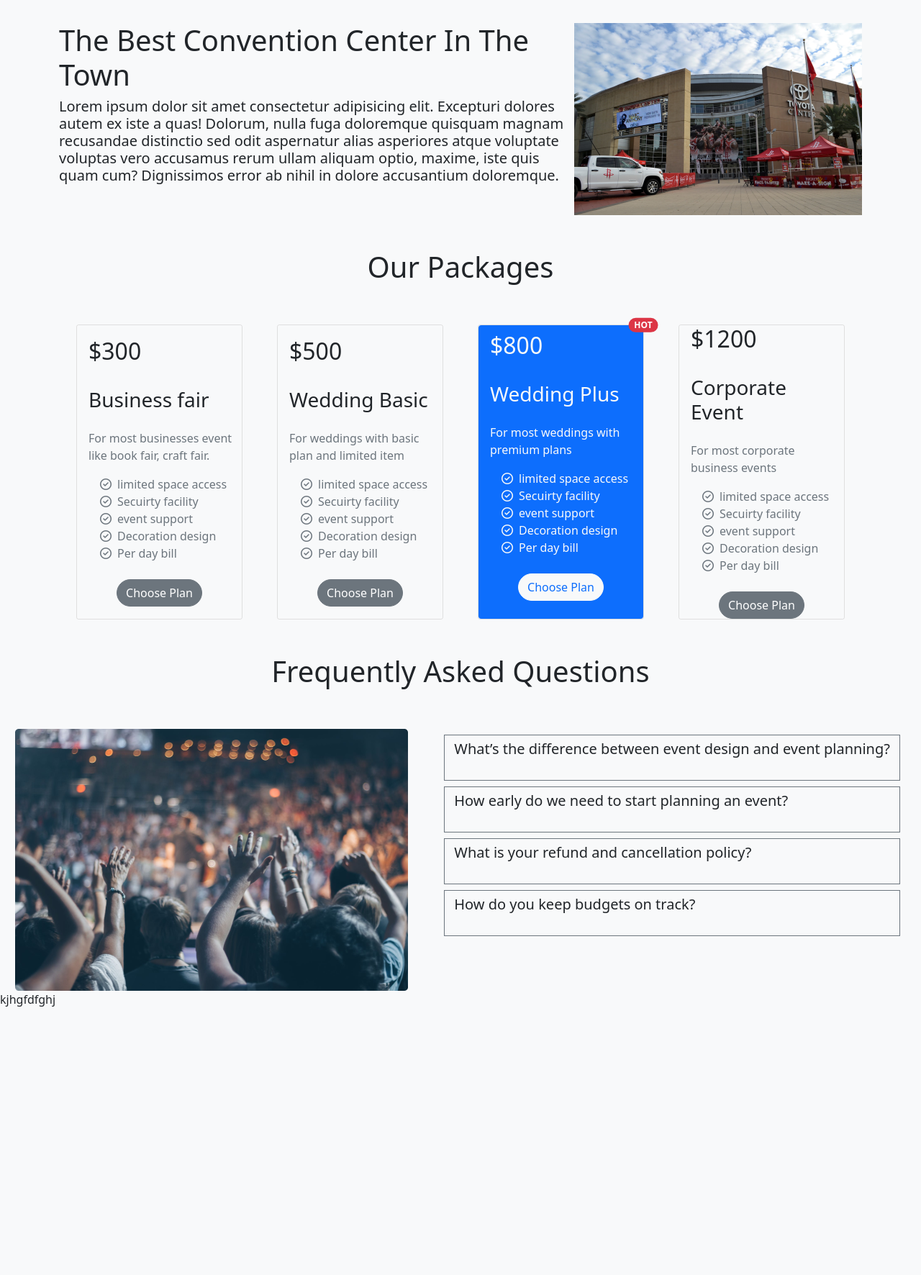
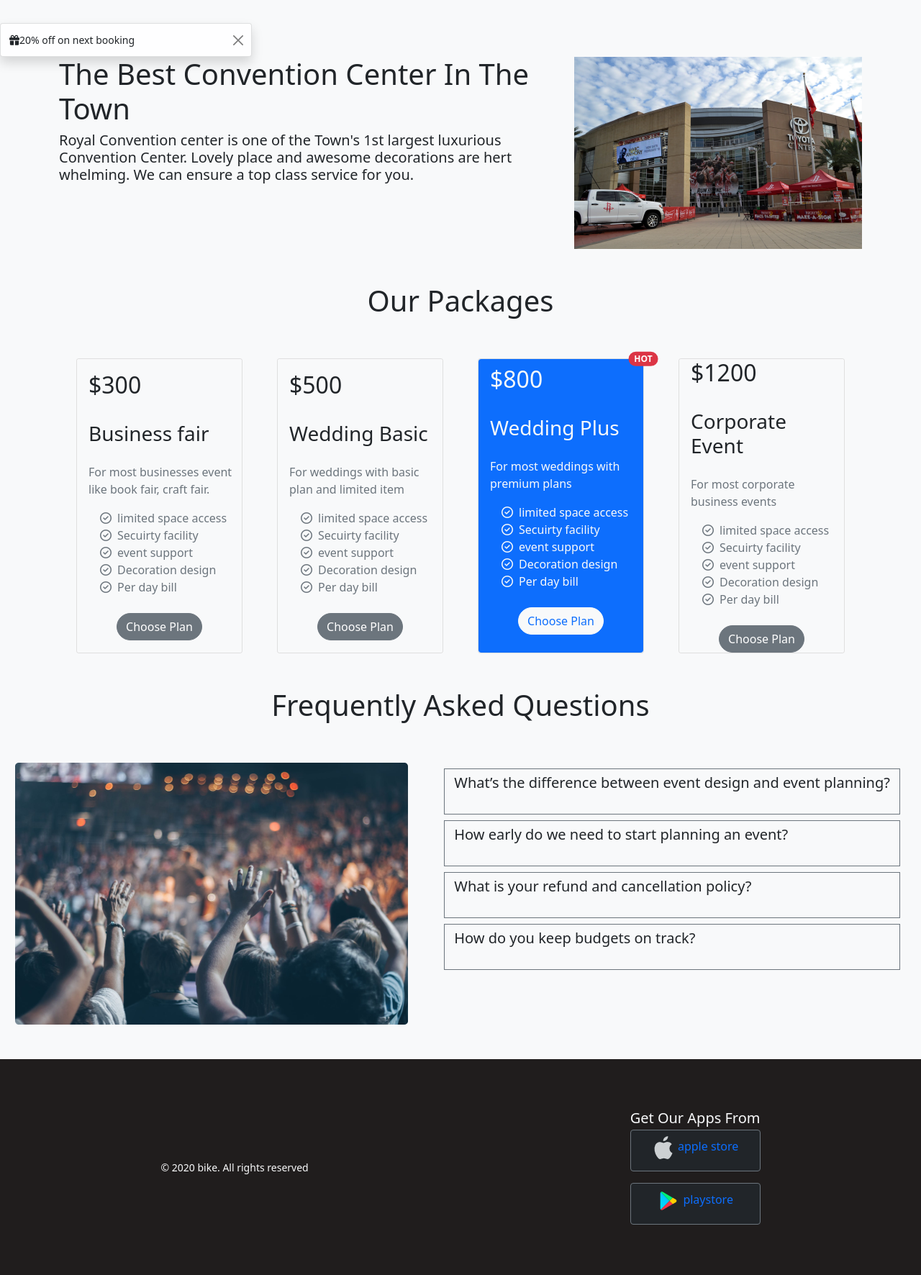
Before and after one commit to osamabinsayeed/convention-center, a plain HTML site: page index.html in a window 1280 px wide. Shown: the part 1080-2852 px from the top of the page at 72% size. Before the commit the page ends 2481 px from the top, so only its background shows below. Drawn offline with nearby package versions, Linux system fonts and the light colour scheme.

Commit message:
primary layout done

```diff
--- a/index.html
+++ b/index.html
@@ -9,6 +9,8 @@
     <!-- bootstrap css link -->
     <link href="https://cdn.jsdelivr.net/npm/bootstrap@5.1.3/dist/css/bootstrap.min.css" rel="stylesheet"
         integrity="sha384-1BmE4kWBq78iYhFldvKuhfTAU6auU8tT94WrHftjDbrCEXSU1oBoqyl2QvZ6jIW3" crossorigin="anonymous">
+    <!-- -custom-ccs-link -->
+    <link rel="stylesheet" href="style.css">
     <!-- font awsome -->
     <script src="https://kit.fontawesome.com/70ad9a77b0.js" crossorigin="anonymous"></script>
 </head>
@@ -89,19 +91,27 @@
 
 
     </header>
+    <!-- toast -->
+    <div class="toast show t-f align-items-center" role="alert" aria-live="assertive" aria-atomic="true">
+        <div class="d-flex">
+            <div class="toast-body">
+                <i class="fas fa-gift"></i>20% off on next booking
+            </div>
+            <button type="button" class="btn-close me-2 m-auto" data-bs-dismiss="toast" aria-label="Close"></button>
+        </div>
+    </div>
 
     <!-- first section -->
 
-    <section class="container d-flex">
+    <section class="container d-flex justify-content-around">
         <div>
             <h1>
                 The Best Convention Center In The Town
             </h1>
-            <h5>
-                Lorem ipsum dolor sit amet consectetur adipisicing elit. Excepturi dolores autem ex iste a quas!
-                Dolorum, nulla fuga doloremque quisquam magnam recusandae distinctio sed odit aspernatur alias
-                asperiores atque voluptate voluptas vero accusamus rerum ullam aliquam optio, maxime, iste quis quam
-                cum? Dignissimos error ab nihil in dolore accusantium doloremque.
+            <h5 class="w-100">
+                Royal Convention
+                center is one of the Town's 1st largest luxurious Convention Center. Lovely place and awesome
+                decorations are hert whelming. We can ensure a top class service for you.
             </h5>
         </div>
         <div>
@@ -454,9 +464,28 @@
     </section>
     <!-- fourth-section -->
 
-    <section>
-        <div class="last-part">
-            kjhgfdfghj
+    <section class="mt-5">
+        <div class="last-part text-light d-flex justify-content-around align align-items-center">
+            <div>
+                <footer>
+                    <small>© 2020 bike. All rights reserved</small>
+                </footer>
+            </div>
+            <div class="store">
+                <h5 class="mb-1">Get Our Apps From</h5>
+                <div
+                    class="border border-secondary d-flex align-items-center justify-content-center bg-dark rounded pt-2">
+                    <a href="https://www.apple.com/store">
+                        <p><img src="images/apple.png" alt=""> apple store</p>
+                    </a>
+                </div>
+                <div
+                    class="border border-secondary mt-3 d-flex align-items-center justify-content-center bg-dark rounded pt-2">
+                    <a href="https://play.google.com/store/apps">
+                        <p><img src="images/google-play.png" alt=""> playstore</p>
+                    </a>
+                </div>
+            </div>
         </div>
     </section>
 
--- a/style.css
+++ b/style.css
@@ -1,5 +1,10 @@
+
 .last-part{
-    height: 400px;
+    height: 300px;
     width: 100%;
-    background-color: black;
+    background-color: rgb(32, 29, 29);
 }
+
+.store a{
+text-decoration: none;
+}
```
Also changed, not shown: images/apple.png (added), images/google-play.png (added).
